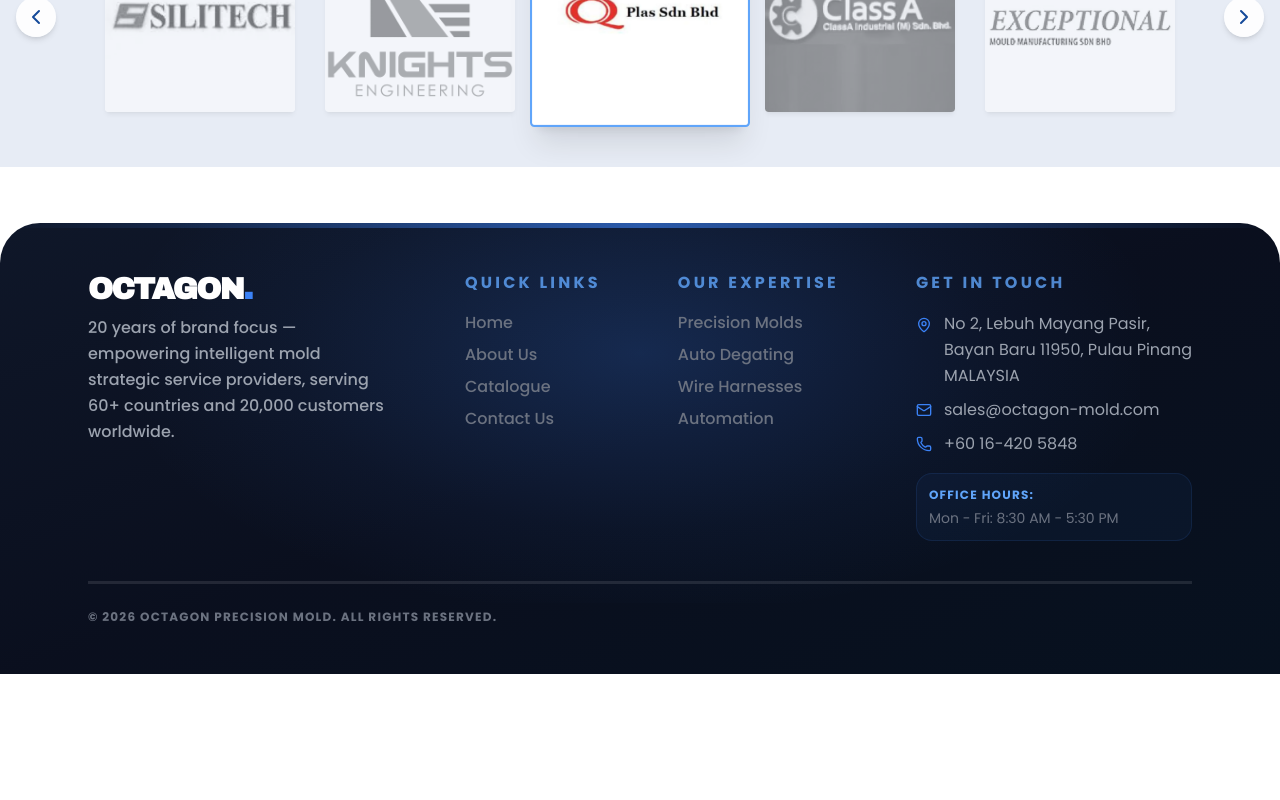
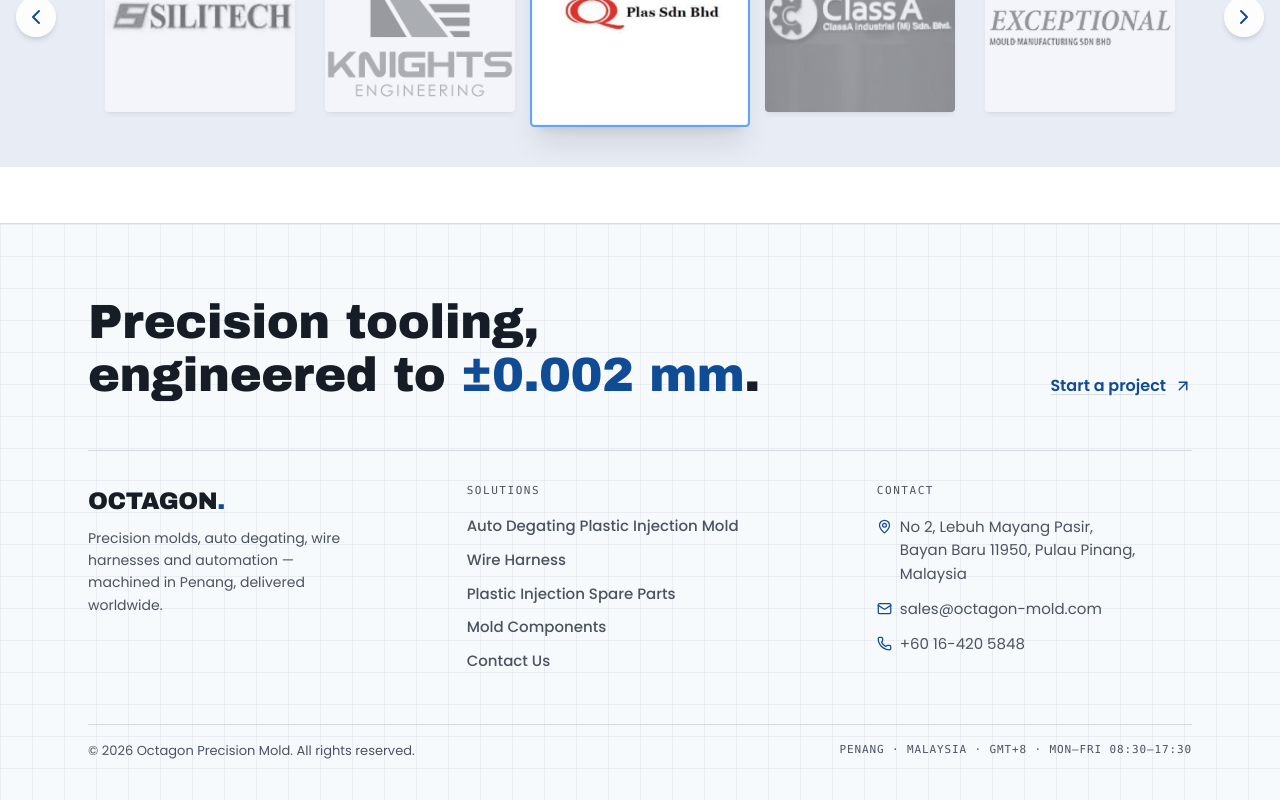
Before and after one commit to RandyD4C/Octagon, a Next.js app: page /about in a window 1280 px wide. Shown: the part 2727-3527 px from the top of the page. Before the commit the page ends 3401 px from the top, so only its background shows below. Built offline with nearby package versions, Linux system fonts and the light colour scheme.

Commit message:
Redesigned Footer

```diff
--- a/src/components/common/PageFooter.js
+++ b/src/components/common/PageFooter.js
@@ -1,20 +1,14 @@
 // src/components/common/PageFooter.js
 import Link from "next/link"
-import { Mail, Phone, MapPin, Globe, ArrowUpRight } from "lucide-react"
+import { Mail, Phone, MapPin, ArrowUpRight } from "lucide-react"
 import styles from "../../styles/PageFooter.module.css"
 
-const navLinks = [
-    { label: "Home", href: "/" },
-    { label: "About Us", href: "/about" },
-    { label: "Catalogue", href: "/catalogue" },
+const footerLinks = [
+    { label: "Auto Degating Plastic Injection Mold", href: "/auto-degating-plastic-injection-mold" },
+    { label: "Wire Harness", href: "/wire-harness" },
+    { label: "Plastic Injection Spare Parts", href: "/plastic-injection-spare-parts" },
+    { label: "Mold Components", href: "/mold-components" },
     { label: "Contact Us", href: "/contact" },
-]
-
-const services = [
-    { label: "Precision Molds", href: "/catalogue" },
-    { label: "Auto Degating", href: "/auto-degating-plastic-injection-mold" },
-    { label: "Wire Harnesses", href: "/catalogue" },
-    { label: "Automation", href: "/catalogue" },
 ]
 
 export default function Footer({ siteConfig }) {
@@ -22,78 +16,74 @@ export default function Footer({ siteConfig }) {
     const name = siteConfig?.company_name ?? "Your Company"
 
     return (
-        <footer className={`${styles.footer} mt-8`} data-aos="fade-up" data-aos-duration="400">
-            {/* Top accent line */}
-            <div className={styles.accentLine} />
+        <footer className={`${styles.footer} mt-8`}>
+            <div className={styles.container}>
+                {/* Closing statement */}
+                <div className={styles.statementRow}>
+                    <p className={styles.statement}>
+                        Precision tooling, engineered to{" "}
+                        <span className={styles.statementAccent}>±0.002&nbsp;mm</span>.
+                    </p>
+                    <Link href="/contact" className={styles.statementCta}>
+                        Start a project
+                        <ArrowUpRight size={18} className={styles.ctaIcon} aria-hidden="true" />
+                    </Link>
+                </div>
 
-            <div className={styles.container}>
-                <div className={styles.flexLayout}>
-                    {/* Brand Section */}
-                    <div className={styles.brandSection} data-aos="fade-up" data-aos-duration="800">
+                {/* Meta band */}
+                <div className={styles.metaBand}>
+                    <div className={styles.brandCol}>
                         <span className={styles.brandName}>
                             OCTAGON<span className={styles.brandDot}>.</span>
                         </span>
-                        <p className={styles.tagline}>
-                            {siteConfig?.tagline ?? "Delivering quality solutions to clients worldwide."}
+                        <p className={styles.brandLine}>
+                            Precision molds, auto degating, wire harnesses and automation —
+                            machined in Penang, delivered worldwide.
                         </p>
                     </div>
 
-                    {/* Navigation */}
-                    <div className={styles.navSection} data-aos="fade-up" data-aos-delay="100" data-aos-duration="800">
-                        <span className={styles.navTitle}>Quick Links</span>
-                        {navLinks.map((link) => (
-                            <Link key={link.href} href={link.href} className={styles.navLink}>
+                    <nav className={styles.metaCol} aria-label="Footer navigation">
+                        <span className={styles.colLabel}>Solutions</span>
+                        {footerLinks.map((link) => (
+                            <Link key={link.label} href={link.href} className={styles.navLink}>
                                 {link.label}
-                                <ArrowUpRight size={12} className={styles.linkIcon} />
                             </Link>
                         ))}
-                    </div>
+                    </nav>
 
-                    {/* Expertise */}
-                    <div className={styles.navSection} data-aos="fade-up" data-aos-delay="200" data-aos-duration="800">
-                        <span className={styles.navTitle}>Our Expertise</span>
-                        {services.map((service) => (
-                            <Link key={service.label} href={service.href} className={styles.navLink}>
-                                {service.label}
-                                <ArrowUpRight size={12} className={styles.linkIcon} />
-                            </Link>
-                        ))}
-                    </div>
-
-                    {/* Contact Details */}
-                    <div className={`${styles.navSection} ${styles.contactSection}`} data-aos="fade-up" data-aos-delay="300" data-aos-duration="800">
-                        <span className={styles.navTitle}>Get in Touch</span>
+                    <div className={styles.metaCol}>
+                        <span className={styles.colLabel}>Contact</span>
                         <a
                             href="https://www.google.com/maps/search/?api=1&query=No+2,+Lebuh+Mayang+Pasir,+Bayan+Baru+11950,+Pulau+Pinang,+MALAYSIA"
                             target="_blank"
                             rel="noopener noreferrer"
                             className={`${styles.contactLink} ${styles.addressLink}`}
                         >
-                            <MapPin size={16} className="text-blue-500 shrink-0" />
-                            <span className={styles.contactText}>
+                            <MapPin size={15} className={styles.contactIcon} aria-hidden="true" />
+                            <span>
                                 No 2, Lebuh Mayang Pasir, <br />
-                                Bayan Baru 11950, Pulau Pinang<br />
-                                MALAYSIA
+                                Bayan Baru 11950, Pulau Pinang, Malaysia
                             </span>
                         </a>
                         <a href="mailto:sales@octagon-mold.com" className={styles.contactLink}>
-                            <Mail size={16} className="text-blue-500 shrink-0" />
-                            <span className={styles.contactText}>sales@octagon-mold.com</span>
+                            <Mail size={15} className={styles.contactIcon} aria-hidden="true" />
+                            <span>sales@octagon-mold.com</span>
                         </a>
                         <a href="tel:+60164205848" className={styles.contactLink}>
-                            <Phone size={16} className="text-blue-500 shrink-0" />
-                            <span className={styles.contactText}>+60 16-420 5848</span>
+                            <Phone size={15} className={styles.contactIcon} aria-hidden="true" />
+                            <span>+60 16-420 5848</span>
                         </a>
-                        <div className={styles.officeHours}>
-                            <span className={styles.hoursTitle}>Office Hours:</span>
-                            <span className={styles.hoursText}>Mon - Fri: 8:30 AM - 5:30 PM</span>
-                        </div>
                     </div>
                 </div>
 
-                {/* Bottom bar */}
+                {/* Bottom rule */}
                 <div className={styles.bottomBar}>
-                    © {year} {name}. All rights reserved.
+                    <span className={styles.copyright}>
+                        © {year} {name}. All rights reserved.
+                    </span>
+                    <span className={styles.metaMono}>
+                        Penang · Malaysia · GMT+8 · Mon–Fri 08:30–17:30
+                    </span>
                 </div>
             </div>
         </footer>
--- a/src/styles/PageFooter.module.css
+++ b/src/styles/PageFooter.module.css
@@ -1,181 +1,301 @@
-/* src/styles/PageFooter.module.css */
+/* Hallmark · component: footer (Ft5 Statement) · genre: modern-minimal · theme: custom (light paper · steel-blue accent · display-heavy)
+ * knobs: sentence-width=22ch · wordmark=meta-row · rule-above-meta=hairline
+ * states: default · hover · focus-visible · active (disabled/loading/error/success n/a — static links)
+ * pre-emit critique: P4 H5 E4 S4 R4 V4 · contrast: ink 15.9:1 · muted 5.1:1 · accent 8.1:1
+ */
 
 .footer {
-    background: linear-gradient(160deg, #0f1729 0%, #0a0f1e 50%, #07111f 100%);
-    @apply text-white relative overflow-hidden;
-    border-radius: 40px 40px 0 0;
-    border-top: none;
-}
-
-@media (max-width: 768px) {
-    .footer {
-        border-radius: 20px 20px 0 0;
-    }
-}
-
-.footer::before {
-    content: '';
-    position: absolute;
-    top: -120px;
-    left: 50%;
-    transform: translateX(-50%);
-    width: 1000px;
-    height: 500px;
-    background: radial-gradient(ellipse at center, rgba(59, 130, 246, 0.22) 0%, rgba(59, 130, 246, 0.05) 50%, transparent 75%);
-    pointer-events: none;
-    z-index: 0;
-}
-
-.accentLine {
-    @apply absolute top-0 left-0 w-full h-[5px] bg-gradient-to-r from-transparent via-blue-500/60 to-transparent;
+    background-color: var(--color-paper);
+    background-image:
+        linear-gradient(var(--color-grid) 1px, transparent 1px),
+        linear-gradient(90deg, var(--color-grid) 1px, transparent 1px);
+    background-size: 32px 32px;
+    border-top: var(--rule-hair) solid var(--color-rule);
+    color: var(--color-ink);
 }
 
 .container {
-    @apply max-w-6xl mx-auto px-6 py-12 relative z-10;
+    max-width: 72rem;
+    margin-inline: auto;
+    padding: var(--space-2xl) clamp(1rem, 4vw, 1.5rem) var(--space-md);
+}
+
+/* ---- Statement row ---- */
+
+.statementRow {
+    display: flex;
+    align-items: flex-end;
+    justify-content: space-between;
+    gap: var(--space-lg);
+}
+
+.statement {
+    font-family: var(--font-display);
+    font-size: clamp(1.65rem, 3.6vw + 0.5rem, 3rem);
+    line-height: 1.1;
+    letter-spacing: -0.01em;
+    color: var(--color-ink);
+    max-width: 22ch;
+    min-width: 0;
+    overflow-wrap: anywhere;
+    margin: 0;
+}
+
+.statementAccent {
+    color: var(--color-accent);
+    font-variant-numeric: tabular-nums;
+    white-space: nowrap;
+}
+
+.statementCta {
+    display: inline-flex;
+    align-items: center;
+    gap: var(--space-2xs);
+    font-family: var(--font-body);
+    font-size: 1rem;
+    font-weight: 600;
+    color: var(--color-accent);
+    white-space: nowrap;
+    text-decoration: underline;
+    text-decoration-thickness: 1px;
+    text-decoration-color: var(--color-rule);
+    text-underline-offset: 3px;
+    padding-block: var(--space-3xs);
+    transition: text-decoration-color var(--dur-short) var(--ease-out);
+}
+
+.statementCta:hover {
+    text-decoration-color: var(--color-accent);
+}
+
+.statementCta:active {
+    color: var(--color-ink);
+}
+
+.statementCta:focus-visible {
+    outline: 2px solid var(--color-focus);
+    outline-offset: 3px;
+    border-radius: 2px;
+}
+
+.ctaIcon {
+    transition: transform var(--dur-short) var(--ease-out);
+}
+
+.statementCta:hover .ctaIcon {
+    transform: translate(2px, -2px);
+}
+
+/* ---- Meta band ---- */
+
+.metaBand {
+    margin-top: var(--space-xl);
+    padding-top: var(--space-lg);
+    border-top: var(--rule-hair) solid var(--color-rule);
+    display: grid;
+    grid-template-columns: minmax(0, 1.1fr) minmax(0, 1.2fr) minmax(0, 1fr);
+    gap: var(--space-lg);
+}
+
+.brandCol {
+    display: flex;
+    flex-direction: column;
+    gap: var(--space-2xs);
+}
+
+.brandName {
+    font-family: var(--font-display);
+    font-size: 1.5rem;
+    letter-spacing: -0.02em;
+    text-transform: uppercase;
+    color: var(--color-ink);
+}
+
+.brandDot {
+    color: var(--color-accent);
+}
+
+.brandLine {
+    font-family: var(--font-body);
+    font-size: 0.875rem;
+    line-height: 1.6;
+    color: var(--color-ink-2);
+    max-width: 30ch;
+    margin: 0;
+}
+
+.metaCol {
+    display: flex;
+    flex-direction: column;
+    align-items: flex-start;
+    gap: var(--space-3xs);
+}
+
+.colLabel {
+    font-family: var(--font-mono);
+    font-size: 0.6875rem;
+    letter-spacing: 0.14em;
+    text-transform: uppercase;
+    color: var(--color-ink-2);
+    margin-bottom: var(--space-2xs);
+}
+
+.navLink {
+    display: inline-flex;
+    align-items: center;
+    width: fit-content;
+    font-family: var(--font-body);
+    font-size: 0.9375rem;
+    font-weight: 500;
+    line-height: 1.45;
+    color: var(--color-ink-2);
+    padding-block: var(--space-3xs);
+    text-decoration: underline;
+    text-decoration-thickness: 1px;
+    text-decoration-color: transparent;
+    text-underline-offset: 2px;
+    transition:
+        color var(--dur-short) var(--ease-out),
+        text-decoration-color var(--dur-short) var(--ease-out);
+}
+
+.navLink:hover {
+    color: var(--color-ink);
+    text-decoration-color: var(--color-accent);
+}
+
+.navLink:active {
+    color: var(--color-accent);
+}
+
+.navLink:focus-visible {
+    outline: 2px solid var(--color-focus);
+    outline-offset: 3px;
+    border-radius: 2px;
+}
+
+/* ---- Contact column ---- */
+
+.contactLink {
+    display: inline-flex;
+    align-items: center;
+    gap: var(--space-2xs);
+    width: fit-content;
+    font-family: var(--font-body);
+    font-size: 0.9375rem;
+    line-height: 1.55;
+    color: var(--color-ink-2);
+    padding-block: var(--space-3xs);
+    transition: color var(--dur-short) var(--ease-out);
+}
+
+.contactLink:hover {
+    color: var(--color-ink);
+}
+
+.contactLink:active {
+    color: var(--color-accent);
+}
+
+.contactLink:focus-visible {
+    outline: 2px solid var(--color-focus);
+    outline-offset: 3px;
+    border-radius: 2px;
+}
+
+.addressLink {
+    align-items: flex-start;
+}
+
+.addressLink .contactIcon {
+    margin-top: 4px;
+}
+
+.contactIcon {
+    color: var(--color-accent);
+    flex-shrink: 0;
+}
+
+/* ---- Bottom bar ---- */
+
+.bottomBar {
+    margin-top: var(--space-xl);
+    padding-block: var(--space-sm);
+    border-top: var(--rule-hair) solid var(--color-rule);
+    display: flex;
+    flex-wrap: wrap;
+    justify-content: space-between;
+    align-items: center;
+    gap: var(--space-2xs) var(--space-sm);
+}
+
+.copyright {
+    font-family: var(--font-body);
+    font-size: 0.8125rem;
+    color: var(--color-ink-2);
+}
+
+.metaMono {
+    font-family: var(--font-mono);
+    font-size: 0.6875rem;
+    letter-spacing: 0.08em;
+    text-transform: uppercase;
+    color: var(--color-ink-2);
+}
+
+/* ---- Responsive ---- */
+
+@media (max-width: 960px) {
+    .metaBand {
+        grid-template-columns: minmax(0, 1fr) minmax(0, 1fr);
+    }
+
+    .brandCol {
+        grid-column: 1 / -1;
+    }
 }
 
 @media (max-width: 768px) {
     .container {
-        @apply py-10 px-6;
+        padding-top: var(--space-xl);
+    }
+
+    .statementRow {
+        flex-direction: column;
+        align-items: flex-start;
+        gap: var(--space-md);
     }
 }
 
-.flexLayout {
-    @apply flex flex-col md:flex-row md:items-start md:justify-between gap-10;
-}
+@media (max-width: 640px) {
+    .metaBand {
+        grid-template-columns: minmax(0, 1fr);
+        gap: var(--space-xl);
+    }
 
-@media (max-width: 768px) {
-    .flexLayout {
-        @apply gap-12;
+    .navLink,
+    .contactLink {
+        min-height: 2.75rem; /* 44 px hit target */
+    }
+
+    .bottomBar {
+        flex-direction: column;
+        align-items: flex-start;
     }
 }
 
-.brandSection {
-    @apply flex flex-col gap-2 max-w-[300px];
-}
+/* ---- Reduced motion ---- */
 
-@media (max-width: 768px) {
-    .brandSection {
-        @apply max-w-full text-center items-center;
+@media (prefers-reduced-motion: reduce) {
+
+    .statementCta,
+    .ctaIcon,
+    .navLink,
+    .contactLink {
+        transition: none;
+    }
+
+    .statementCta:hover .ctaIcon {
+        transform: none;
     }
 }
-
-.brandName {
-    @apply text-white font-black text-3xl tracking-tighter uppercase;
-    font-family: "Archivo Black", sans-serif;
-}
-
-.brandDot {
-    @apply text-blue-500 inline-block;
-}
-
-.tagline {
-    @apply text-base text-gray-400 leading-relaxed font-medium;
-    font-family: "Poppins", sans-serif;
-}
-
-.navSection {
-    @apply flex flex-col gap-2;
-}
-
-@media (max-width: 768px) {
-    .navSection {
-        @apply items-center text-center;
-    }
-}
-
-.navTitle {
-    @apply text-[16px] font-bold tracking-[0.2em] uppercase text-blue-400/80 mb-2;
-    font-family: "Poppins", sans-serif;
-}
-
-.navLink {
-    @apply text-base text-gray-500 transition-all duration-300 relative font-medium w-fit flex items-center;
-    font-family: "Poppins", sans-serif;
-}
-
-.navLink:hover {
-    @apply text-white translate-x-1;
-}
-
-@media (max-width: 768px) {
-    .navLink:hover {
-        @apply translate-x-0 scale-105;
-    }
-}
-
-.linkIcon {
-    @apply opacity-0 -translate-x-2 transition-all duration-300 ml-1 text-blue-500;
-}
-
-.navLink:hover .linkIcon {
-    @apply opacity-100 translate-x-0;
-}
-
-.socialLinks {
-    @apply flex gap-4 mt-6;
-}
-
-.socialIcon {
-    @apply w-10 h-10 rounded-xl bg-white/5 border border-white/10 flex items-center justify-center text-gray-400 transition-all duration-300;
-}
-
-.socialIcon:hover {
-    @apply bg-blue-600 text-white border-blue-600 -translate-y-1 shadow-lg shadow-blue-600/20;
-}
-
-.contactItem,
-.contactLink {
-    @apply flex items-center gap-3 text-sm md:text-base text-gray-400 transition-colors duration-300;
-    font-family: "Poppins", sans-serif;
-}
-
-.addressLink {
-    @apply items-start !important;
-}
-
-.addressLink svg {
-    @apply mt-1.5;
-}
-
-@media (max-width: 768px) {
-
-    .contactItem,
-    .contactLink {
-        @apply items-start text-left w-fit mx-auto;
-    }
-}
-
-.contactLink:hover {
-    @apply text-white;
-}
-
-.contactText {
-    @apply leading-relaxed;
-}
-
-.officeHours {
-    @apply mt-2 p-3 rounded-2xl flex flex-col gap-1;
-    background: rgba(59, 130, 246, 0.05);
-    border: 1px solid rgba(59, 130, 246, 0.12);
-}
-
-.hoursTitle {
-    @apply text-[12px] font-bold text-blue-400 uppercase tracking-widest;
-}
-
-.hoursText {
-    @apply text-sm text-gray-500;
-}
-
-.bottomBar {
-    @apply mt-10 pt-6 flex flex-col md:flex-row justify-between items-center gap-4 text-[12px] tracking-widest uppercase text-gray-500 font-bold;
-    font-family: "Poppins", sans-serif;
-    border-top: 3px solid rgba(255, 255, 255, 0.1);
-}
-
-@media (max-width: 768px) {
-    .bottomBar {
-        @apply text-center pb-8;
-    }
-}
--- a/src/styles/globals.css
+++ b/src/styles/globals.css
@@ -1,4 +1,5 @@
 @import url('https://fonts.googleapis.com/css2?family=Archivo+Black&family=Poppins:wght@400;500;600;700;800;900&display=swap');
+@import './tokens.css';
 
 @tailwind base;
 @tailwind components;
--- /dev/null
+++ b/src/styles/tokens.css
@@ -0,0 +1,36 @@
+/* tokens.css — Hallmark design tokens · Octagon Precision Mold
+ * Light industrial theme · anchor: brand blue #154A9A → oklch(42% 0.135 257)
+ * Consumed by PageFooter.module.css; adopt these names for future components.
+ */
+
+:root {
+    /* Color — light paper, graphite ink, steel-blue accent */
+    --color-paper: oklch(98.3% 0.004 250);
+    --color-paper-2: oklch(95.8% 0.007 250);
+    --color-ink: oklch(23% 0.022 257);
+    --color-ink-2: oklch(44% 0.022 257);
+    --color-rule: oklch(89% 0.012 257);
+    --color-grid: oklch(89% 0.012 257 / 0.4);
+    --color-accent: oklch(42% 0.135 257);
+    --color-focus: oklch(54% 0.19 260);
+
+    /* Type — 2 + 1 discipline (display · body · mono outlier) */
+    --font-display: "Archivo Black", "Arial Black", sans-serif;
+    --font-body: "Poppins", "Segoe UI", sans-serif;
+    --font-mono: ui-monospace, "Cascadia Mono", "SF Mono", Menlo, Consolas, monospace;
+
+    /* Space — 4 pt scale */
+    --space-3xs: 0.25rem;
+    --space-2xs: 0.5rem;
+    --space-xs: 0.75rem;
+    --space-sm: 1rem;
+    --space-md: 1.5rem;
+    --space-lg: 2rem;
+    --space-xl: 3rem;
+    --space-2xl: 4.5rem;
+
+    /* Rules & motion */
+    --rule-hair: 1px;
+    --ease-out: cubic-bezier(0.16, 1, 0.3, 1);
+    --dur-short: 220ms;
+}
```
